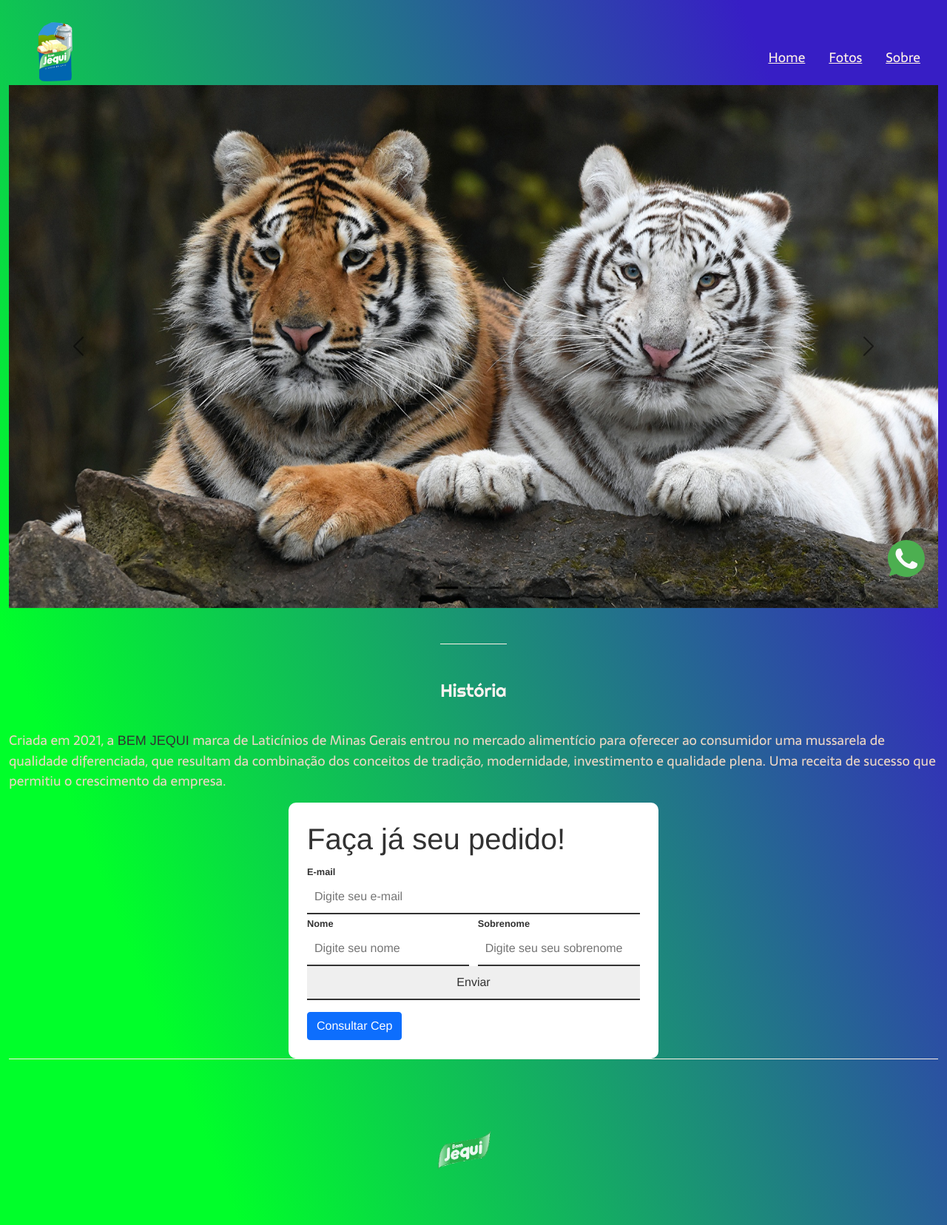
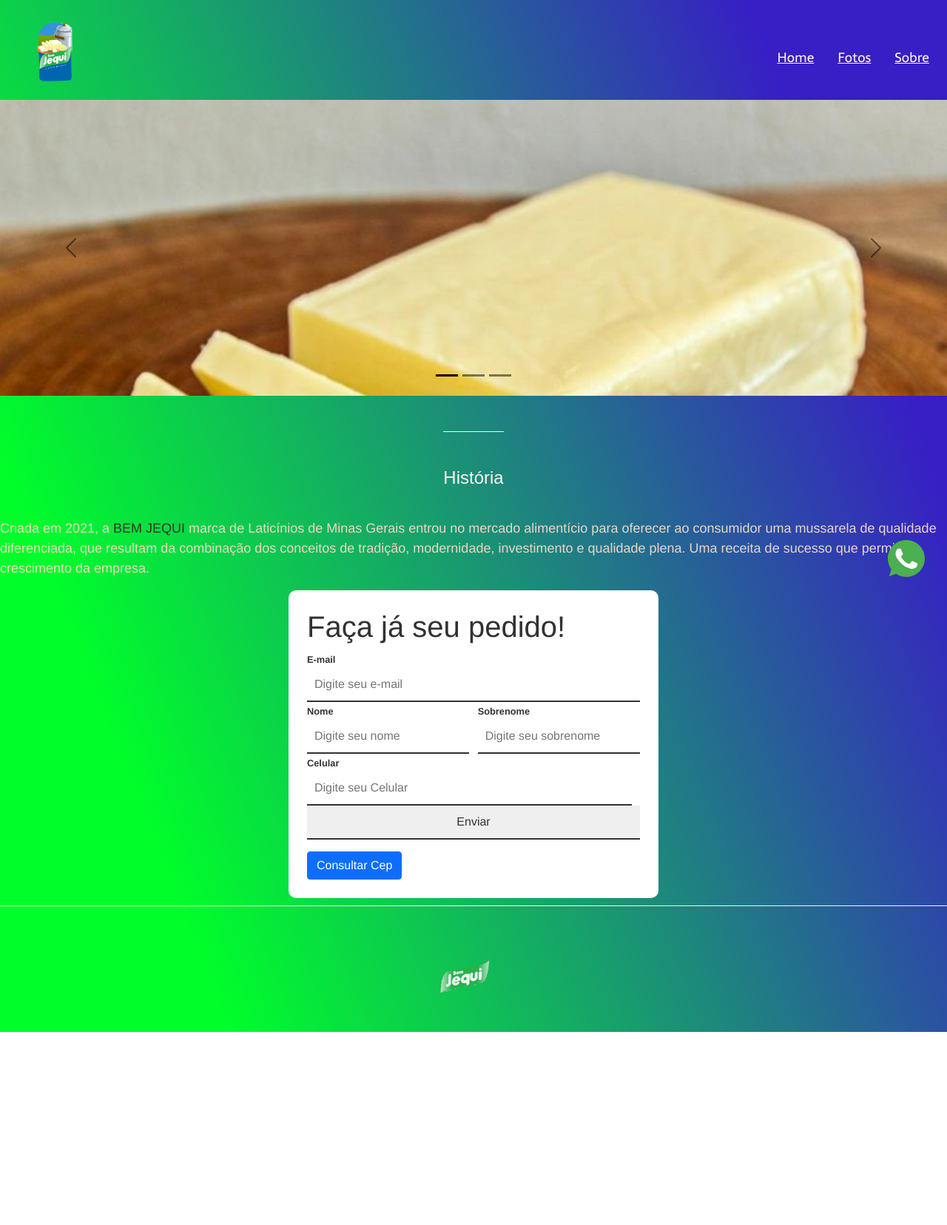
Before and after one commit to ChristieCardoso/landing-page-bem-jequi, a plain HTML site: page src/index.html in a window 1280 px wide. Shown: the whole page at 74% size. After the commit the page ends 1395 px from the top, so only its background shows below. Drawn offline with nearby package versions, Linux system fonts and the light colour scheme.

Commit message:
Remimensionando carrossel, incluindo imagens

```diff
--- a/src/css/style.css
+++ b/src/css/style.css
@@ -59,6 +59,24 @@ input, label {
     display: flex;
     gap: 32px;
 }
+    .carousel-inner {
+        overflow: hidden;
+        width: 700px;
+        height: 400px;
+        margin: 0 auto;
+        margin-top: 20px;
+    }
+
+    .carousel-inner {
+        width: 40%;
+    }
+
+    #meuSlider {
+        width: 700px;
+        height: 400px;
+    }
+
+
 
 .cabecalho-menu-item {
     font-family: 'Sarala', sans-serif;
@@ -90,6 +108,10 @@ input, label {
     font-weight: 400;
     font-size: 64px;
     color: #FFF2E7;
+}
+.container-fluid{
+    height: 100px;
+    display: contents;
 }
 
 .conteudo-principal-escrito-subtitulo {
@@ -131,7 +153,7 @@ input, label {
 .conteudo-secundario-titulo {
     border-top: 0.4px solid #FFF2E7;
     padding-top: 48px;
-    font-family: 'Righteous', cursive;
+    font-family: 'Marker Felt', fantasy;
     font-weight: 400;
     font-size: 24px;
     color: #fff2ef;
@@ -139,19 +161,21 @@ input, label {
 }
 
 .conteudo-secundario-paragrafo{
-    font-family: 'Sarala', sans-serif;
+    font-family: 'Franklin Gothic Medium', sans-serif;
     font-weight: 300;
     font-size: 18px;
     color: #ECD6C4;
 }
 
 .rodape {
-    padding: 32px;
-    border-top: 0.4px solid #FFF2E7;
+
+    margin-top: 10px;
+    padding: 10px;
+    border-top: 1px solid #FFF2E7;
 }
 
 .rodape-imagem {
-    height: 160px;
+    height: 150px;
     display: block;
     margin: 0 auto;
 }
--- a/src/index.html
+++ b/src/index.html
@@ -35,17 +35,17 @@
             </div>
             <div class="carousel-inner">
                 <div class="carousel-item active" data-bs-interval="10000">
-                    <img src="/src/img/wwww.jpg " class="d-block w-100" alt="...">
+                    <img src="/src/img/Foto0.jpg " class="d-block w-100" alt="..." >
                     <div class="carousel-caption d-none d-md-block">
                     </div>
                 </div>
                 <div class="carousel-item" data-bs-interval="2000">
-                    <img src="/src/img/eeee.jpg" class="d-block w-100" alt="...">
+                    <img src="/src/img/Foto.jpg" class="d-block w-100" alt="...">
                     <div class="carousel-caption d-none d-md-block">
                     </div>
                 </div>
                 <div class="carousel-item">
-                    <img src="/src/img/qqqq.jpg" class="d-block w-100" alt="...">
+                    <img src="/src/img/Foto4.jpg" class="d-block w-100" alt="...">
                     <div class="carousel-caption d-none d-md-block">
                     </div>
                 </div>
@@ -79,21 +79,26 @@
                 <form id="register-fora">
                     <div class="full-box">
                         <label for="email">E-mail</label>
-                        <input type="email" name="email" id="email" placeholder="Digite seu e-mail" data-min-length="2"
+                        <input type="email" id="email" placeholder="Digite seu e-mail" data-min-length="2"
                             data-email-validate>
                     </div>
                     <div class="half-box spacing">
                         <label for="name">Nome</label>
-                        <input type="text" name="name" id="name" placeholder="Digite seu nome">
+                        <input type="text" id="name" placeholder="Digite seu nome">
                     </div>
                     <div class="half-box">
                         <label for="lastname">Sobrenome</label>
-                        <input type="text" name="lastname" id="lastname" placeholder="Digite seu seu sobrenome">
+                        <input type="text" id="lastname" placeholder="Digite seu sobrenome" >
                     </div>
-
+                    <div class="half-box spacing">
+                        <label for="name">Celular</label>
+                        <input type="tel" id="name" placeholder="Digite seu Celular" pattern="[0-9]({3})[0-9]{5}-[0-9]{4}">
+                    </div>
                     <div class="full-box">
                         <input type="submit" id="btn-submit" value="Enviar">
                     </div>
+
+
                 </form>
                 <button class="btn btn-primary mt-3" type="button" data-bs-toggle="collapse"
                     data-bs-target="#collapseExample" aria-expanded="false" aria-controls="collapseExample">
@@ -120,6 +125,7 @@
                         <div class="form-group"><label for="uf">UF</label>
                             <input type="text" class="form-control" id="uf">
                         </div>
+
                     </div>
                 </div>
             </div>
@@ -136,21 +142,12 @@
                         fill="#FAFAFA" />
                 </svg>
             </a>
-
-
         </main>
-
         <footer class="rodape">
             <img class="rodape-imagem" src="./img/logo.png">
 
-
         </footer>
-
-
-
     </div>
-
-
     <script src="js/buscaCep.js"></script>
     <script src="js/main.js"></script>
     <script src="https://cdn.jsdelivr.net/npm/@popperjs/core@2.9.2/dist/umd/popper.min.js"
```
Also changed, not shown: src/img/Foto.jpg (added), src/img/Foto0.jpg (added), src/img/Foto4.jpg (added), src/img/eeee.jpg (deleted), src/img/qqqq.jpg (deleted), src/img/wwww.jpg (deleted).
